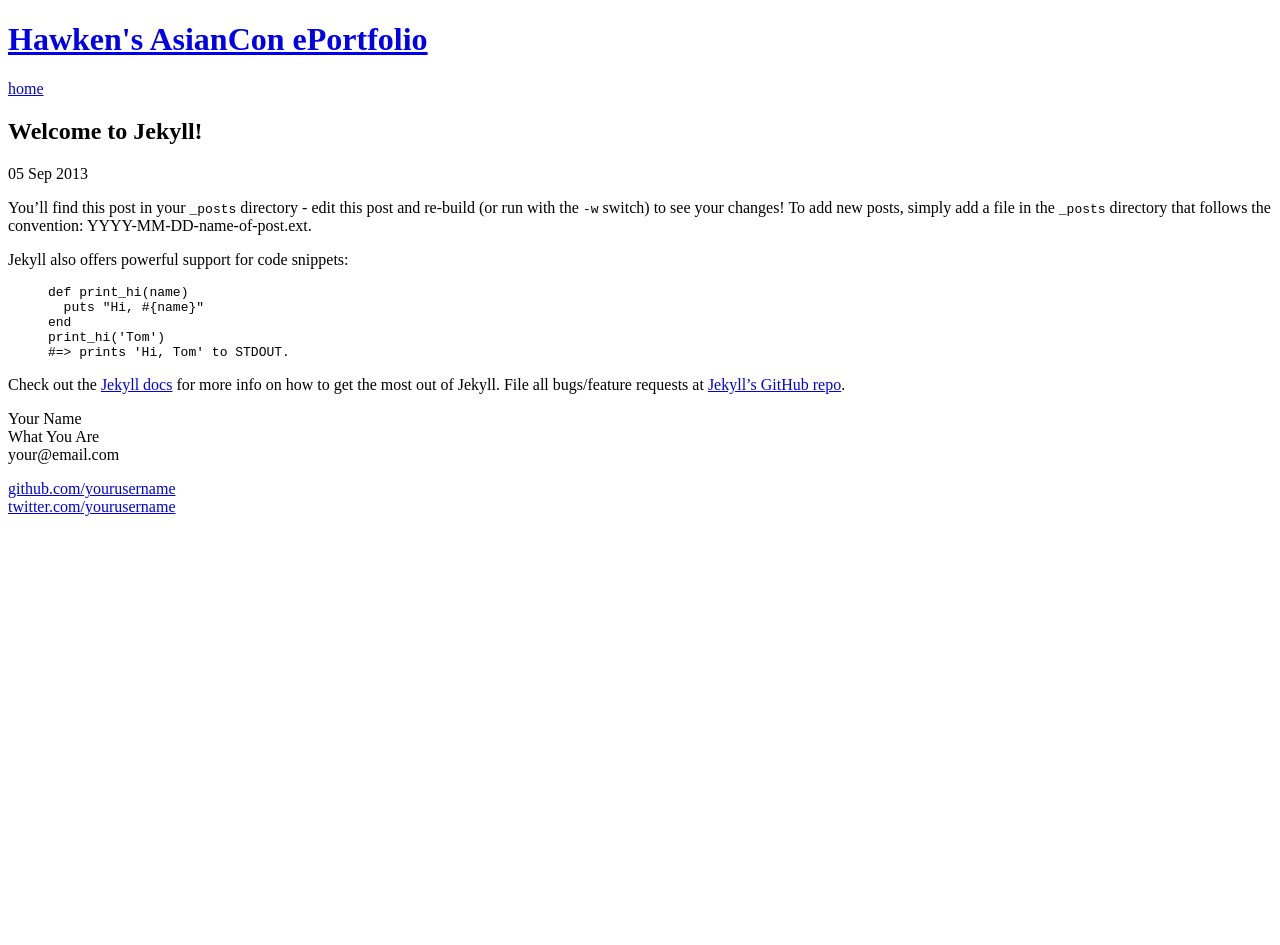
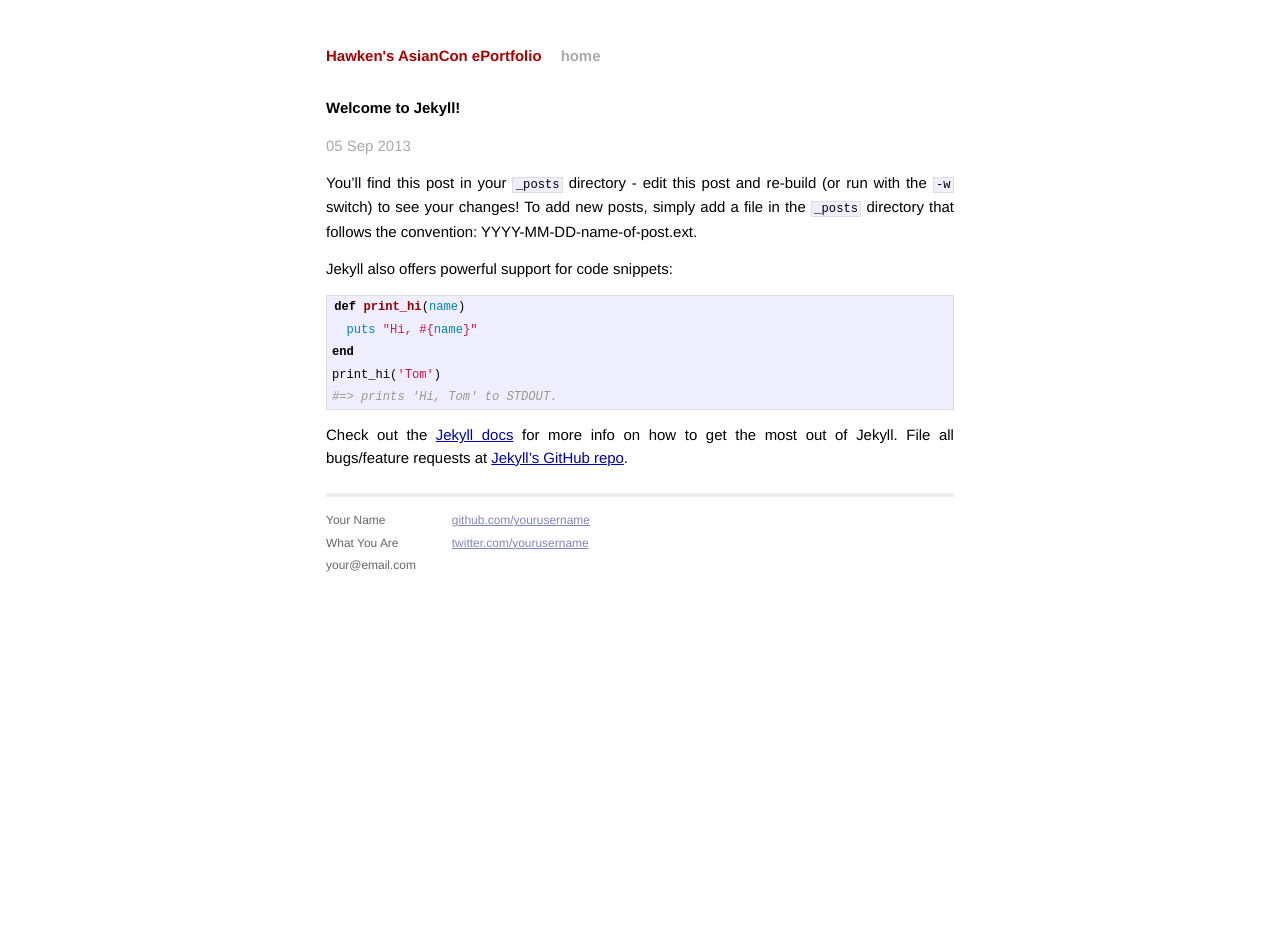
Before and after one commit to hawkrives/ePortfolio-jekyll, a Jekyll site: the page built from _posts/2013-09-05-welcome-to-jekyll.markdown, in a window 1280 px wide. Built offline with Jekyll 4.4.1, drawn with Linux system fonts in a browser that asks for light colours; Markdown is read by kramdown in place of the engine named in the settings; before the commit the page ends 900 px from its top, so only the background shows below that.

Commit message:
*Now* relative links should work properly.

```diff
--- a/_config.yml
+++ b/_config.yml
@@ -3,3 +3,4 @@ markdown: redcarpet
 pygments: true
 
 relative_permalinks: true
+baseurl: /ePortfolio-jekyll
--- a/_layouts/default.html
+++ b/_layouts/default.html
@@ -7,10 +7,10 @@
         <meta name="viewport" content="width=device-width">
 
         <!-- syntax highlighting CSS -->
-        <link rel="stylesheet" href="./css/syntax.css">
+        <link rel="stylesheet" href="{{site.baseurl}}/css/syntax.css">
 
         <!-- Custom CSS -->
-        <link rel="stylesheet" href="./css/main.css">
+        <link rel="stylesheet" href="{{site.baseurl}}/css/main.css">
 
     </head>
     <body>
```
